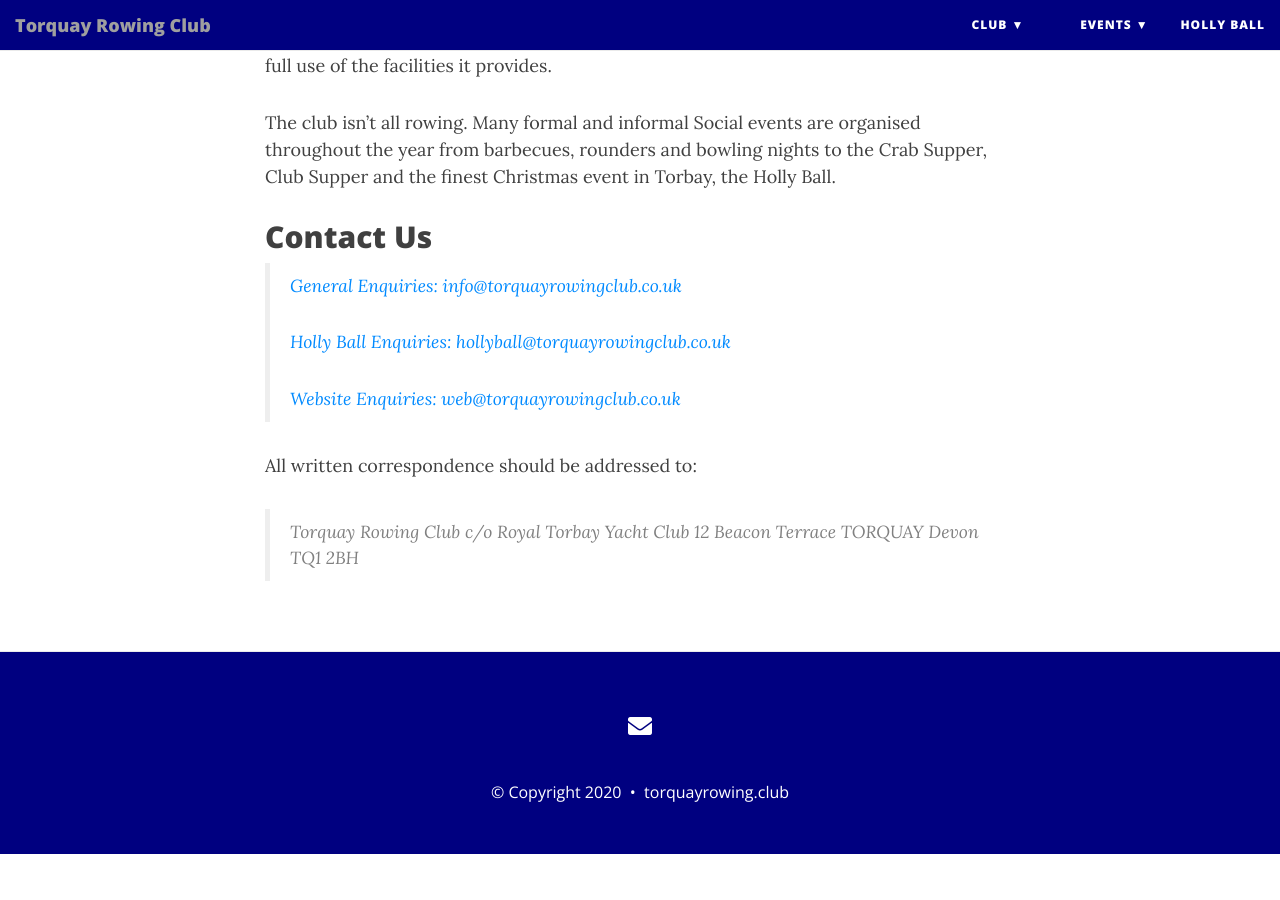
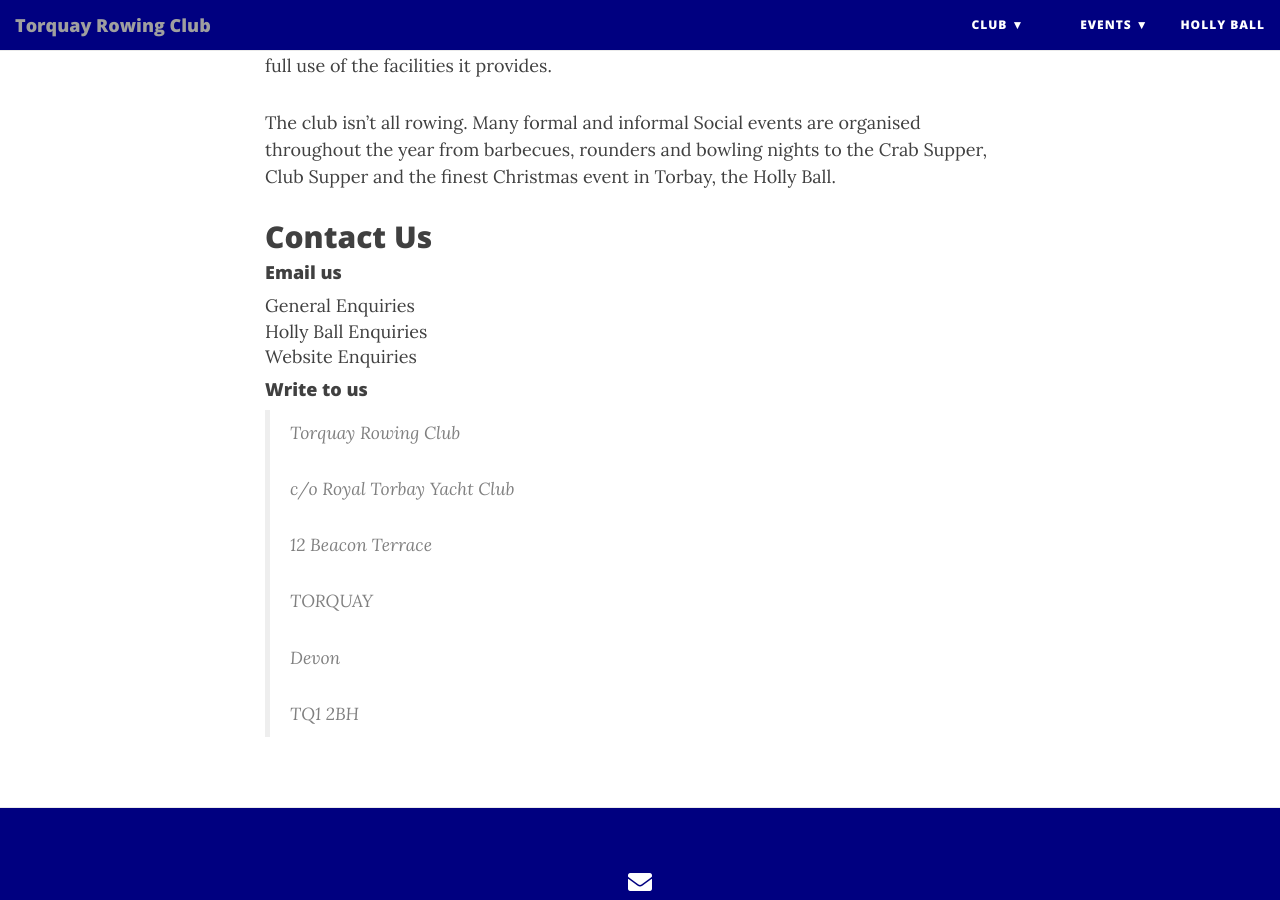
Before and after one commit to torquayrowingclub/torquayrowingclub.github.io, a Jekyll site: the page built from about.md, in a window 1280 px wide and 900 px high, scrolled down 448 px. Built offline with Jekyll 4.4.1, drawn with Linux system fonts in a browser that asks for light colours; nearby versions of some CDN libraries; before the commit the page ends 1302 px from its top, so only the background shows below that.

```diff
--- a/about.md
+++ b/about.md
@@ -14,17 +14,33 @@ The club isn't all rowing. Many formal and informal Social events are organised
 
 ## Contact Us
 
-> [General Enquiries: info@torquayrowingclub.co.uk](mailto:info@torquayrowingclub.co.uk)
->
-> [Holly Ball Enquiries: hollyball@torquayrowingclub.co.uk](mailto:hollyball@torquayrowingclub.co.uk)
->
-> [Website Enquiries: web@torquayrowingclub.co.uk](mailto:web@torquayrowingclub.co.uk)
+#### Email us
 
-All written correspondence should be addressed to:
+<details>
+  <summary>General Enquiries</summary>
+  [info@torquayrowingclub.co.uk](mailto:info@torquayrowingclub.co.uk)
+</details>
+
+<details>
+  <summary>Holly Ball Enquiries</summary>
+  [hollyball@torquayrowingclub.co.uk](mailto:hollyball@torquayrowingclub.co.uk)
+</details>
+
+<details>
+  <summary>Website Enquiries</summary>
+  [web@torquayrowingclub.co.uk](mailto:web@torquayrowingclub.co.uk)
+</details>
+
+#### Write to us
 
 > Torquay Rowing Club
+>
 > c/o Royal Torbay Yacht Club
+>
 > 12 Beacon Terrace
+>
 > TORQUAY
+>
 > Devon
+>
 > TQ1 2BH
```
